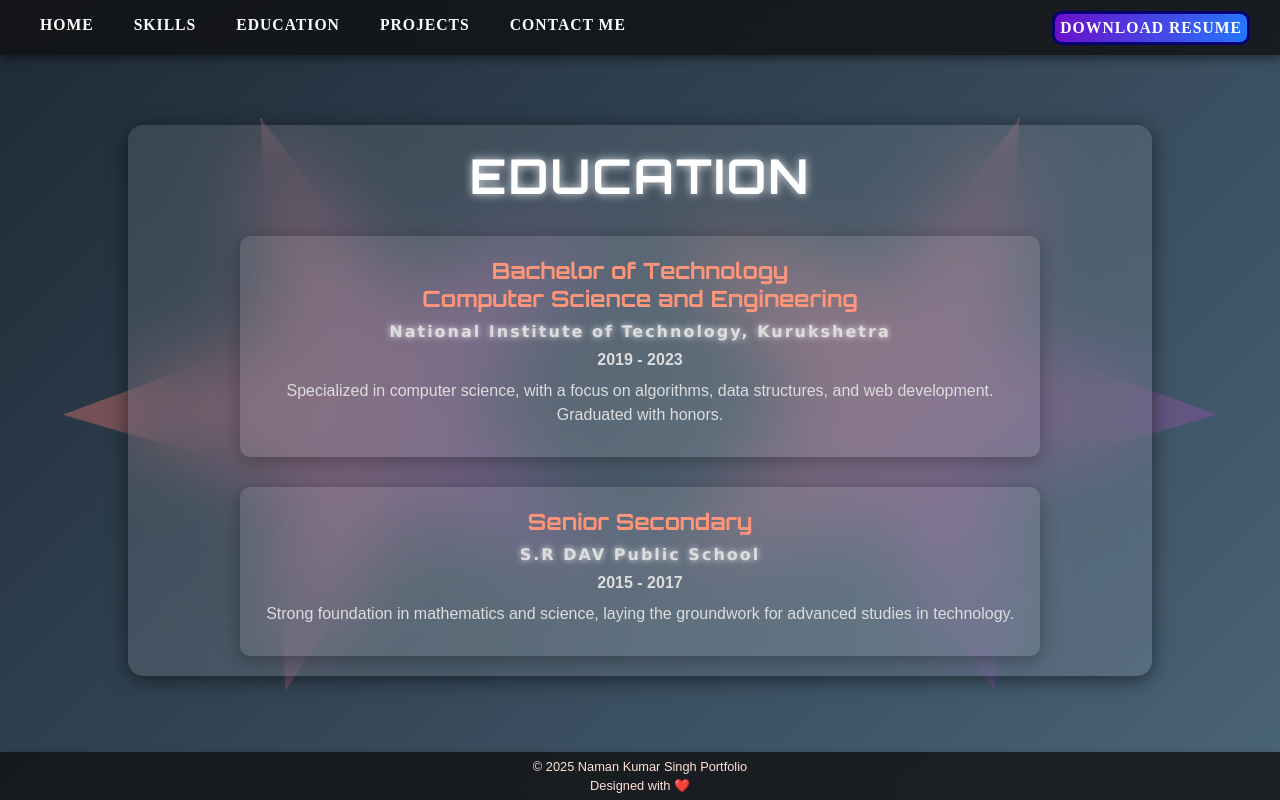
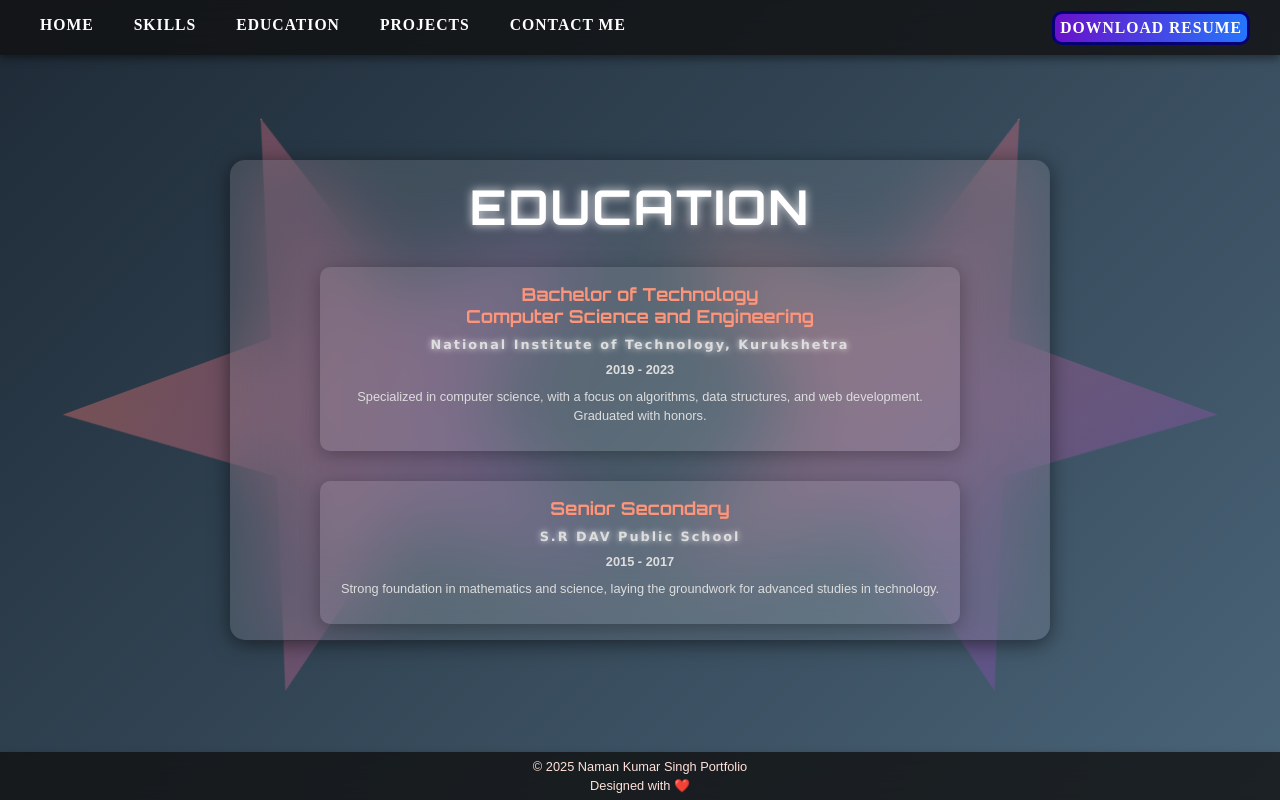
Before and after one commit to NKSG100/my-react-portfolio, a React (Vite) app: page /education in a window 1280 px wide. Built offline with nearby package versions, Linux system fonts and the light colour scheme.

Commit message:
Update Education.css

```diff
--- a/src/components/css/Education.css
+++ b/src/components/css/Education.css
@@ -76,12 +76,11 @@
   }
 }
 
-
 .education-container {
   text-align: center;
   color: #fff;
-  width: 80%;
-  padding: 20px;
+  width: 64%; /* Reduced width by 20% */
+  padding: 16px; /* Reduced padding by 20% */
   background: rgba(255, 255, 255, 0.1); /* Whitish overlay for container */
   backdrop-filter: blur(40px); /* Blur effect */
   -webkit-backdrop-filter: blur(10px); /* Safari support */
@@ -111,8 +110,8 @@
 
 .education-card {
   background: rgba(255, 255, 255, 0.1);
-  padding: 20px;
-  width: 800px;
+  padding: 16px; /* Reduced padding by 20% */
+  width: 640px; /* Reduced width by 20% */
   border-radius: 10px;
   box-shadow: 0 4px 20px rgba(0, 0, 0, 0.3);
   transition: transform 0.3s ease, box-shadow 0.3s ease;
@@ -124,19 +123,19 @@
 }
 
 .education-card h3 {
-  font-size: 1.4rem;
+  font-size: 1.12rem; /* Reduced font size by 20% */
   color: #fd957a;
   font-family: 'Orbitron', sans-serif;
   margin-bottom: 10px;
 }
 
 .education-card p {
-  font-size: 1rem;
+  font-size: 0.8rem; /* Reduced font size by 20% */
   color: #ddd;
   margin-bottom: 10px;
 }
 
-.institute-name{
+.institute-name {
   text-shadow: 0 0 6px rgba(255, 255, 255, 0.8);
   font-family: 'Lucida Sans', 'Lucida Sans Regular', 'Lucida Grande', 'Lucida Sans Unicode', Geneva, Verdana, sans-serif;
   font-weight: bold;
@@ -144,13 +143,13 @@
 }
 
 .timeline {
-  font-size: 0.9rem;
+  font-size: 0.72rem; /* Reduced font size by 20% */
   font-weight: bold;
   color: #a6dcef;
 }
 
 .description {
-  font-size: 0.9rem;
+  font-size: 0.72rem; /* Reduced font size by 20% */
   color: #ddd;
   line-height: 1.5;
 }
```
